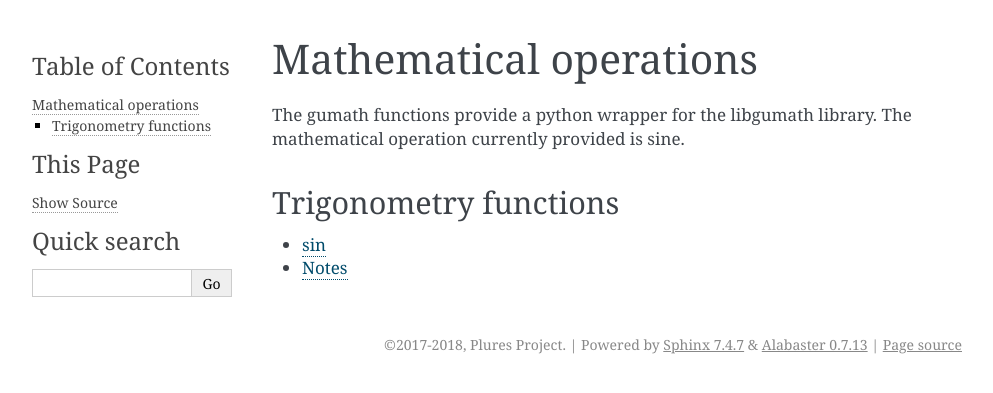
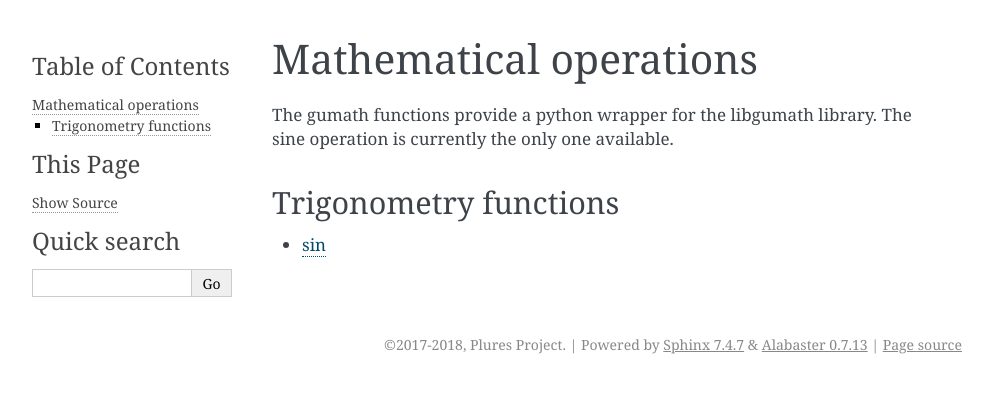
Before and after one commit to xnd-project/libgumath, a Sphinx documentation site: the page built from doc/gumath/index.rst, in a window 1280 px wide. Shown: the top 393 px of the page, without its empty margins (148-1141 px from the left). Built offline with Sphinx 7.4.7, drawn with Linux system fonts in a browser that asks for light colours.

Commit message:
Adding sin documentation. Correction of several keywords.

```diff
--- a/doc/gumath/index.rst
+++ b/doc/gumath/index.rst
@@ -9,7 +9,8 @@
 Mathematical operations
 =======================
 
-The gumath functions provide a python wrapper for the libgumath library. The mathematical operation currently provided is sine.
+The gumath functions provide a python wrapper for the libgumath library. The sine operation is currently the
+only one available.
 
 Trigonometry functions
 ----------------------
--- a/doc/gumath/trigonometry/index.rst
+++ b/doc/gumath/trigonometry/index.rst
@@ -38,6 +38,3 @@ Example
    >>> x = [0.0, 30 * 3.14159/180, 90 * 3.14159/180]
    >>> gm.sin(xnd(x))
    xnd([0.0, 0.49999, 0.99999], type='3 * float64')
-
-Notes
-=====
--- a/doc/index.rst
+++ b/doc/index.rst
@@ -10,7 +10,7 @@ gumath
 ======
 
 This package provides tools to dispatch functions towards the memory containers. These containers can be have a general
- sctructure or a Numpy-like container with a composable, generalized function concept.
+structure or a Numpy-like container with a composable, generalized function concept.
 
 
 Libgumath
--- a/doc/releases/index.rst
+++ b/doc/releases/index.rst
@@ -19,8 +19,3 @@ to determine whether the kernel signatures and the dispatch model are suitable
 for Numba.
 
 Currently there is just one working test with sin().
-
-The following list includes some of the issues to be discussed before the next release:
-
--  If the datashape (ndt_t) signatures are given on the Python level (which is probably the only sane option),
-the jit-compiled kernel needs to be type-checked against the ndt_t type.
```
Also changed, not shown: other parts of doc/gumath/index.rst (+1 -1 lines), other parts of doc/gumath/trigonometry/index.rst (+1 -1 lines).
